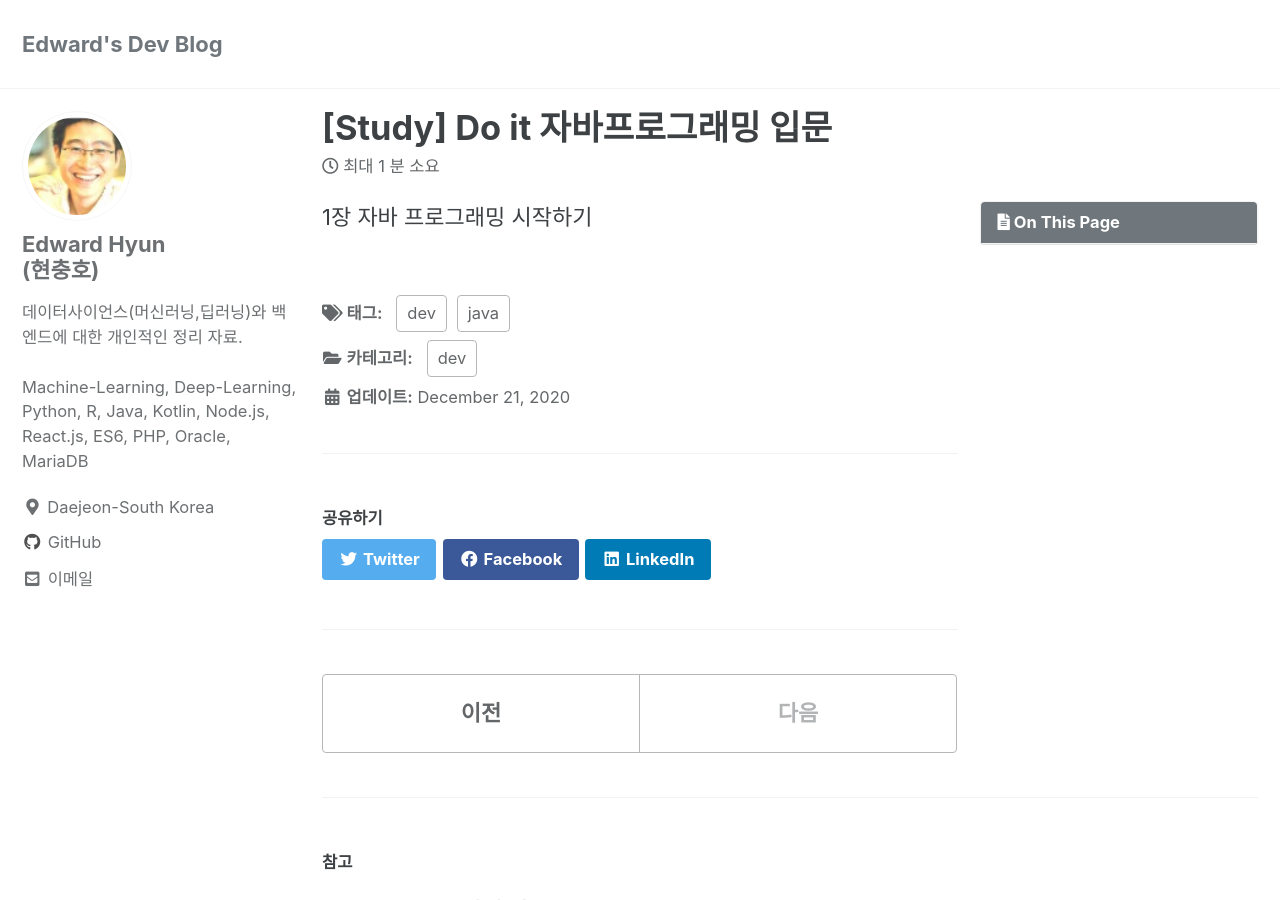
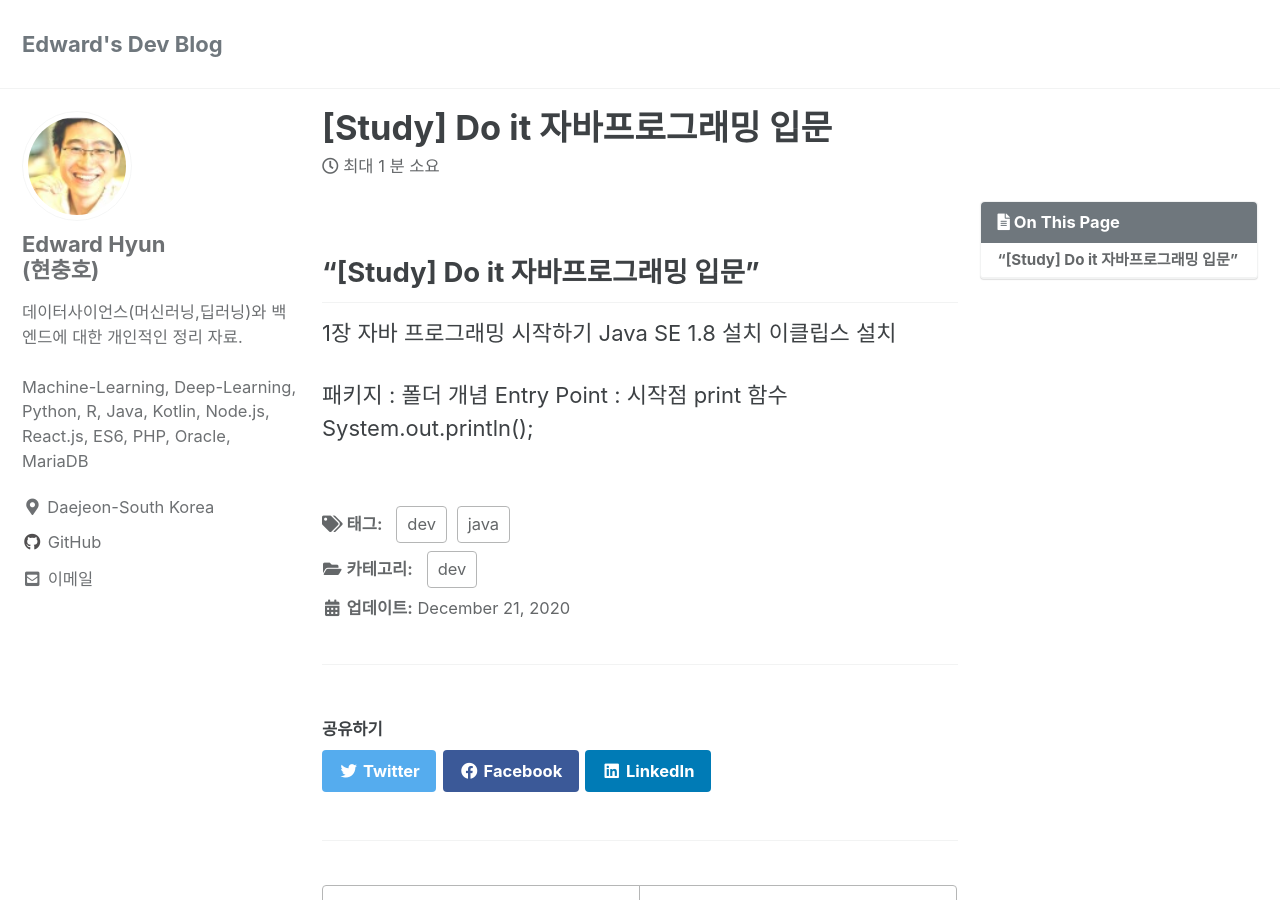
Before and after one commit to iamhch24/iamhch24.github.io, a Jekyll site: the page built from _posts/2020-12-21-[Study] Do it 자바 프로그래밍 입문.md, in a window 1280 px wide and 900 px high. Built offline with Jekyll 4.4.1, drawn with Linux system fonts in a browser that asks for light colours; cached includes are drawn as plain includes.

Commit message:
_posts/2020-12-21-[Study] Do it 자바 프로그래밍 입문.md updated from https://stackedit.io/

```diff
--- a/_posts/2020-12-21-[Study] Do it 자바 프로그래밍 입문.md
+++ b/_posts/2020-12-21-[Study] Do it 자바 프로그래밍 입문.md
@@ -7,8 +7,16 @@ tags:
     - java
 toc: true
 ---
+## "[Study] Do it 자바프로그래밍 입문"
+
 1장 자바 프로그래밍 시작하기
+Java SE 1.8 설치
+이클립스 설치
 
+패키지 : 폴더 개념
+Entry Point : 시작점
+print 함수
+System.out.println();
 <!--stackedit_data:
-eyJoaXN0b3J5IjpbLTY2MDg2MzEzMV19
+eyJoaXN0b3J5IjpbMTc0MDg1MzIxNF19
 -->
```
